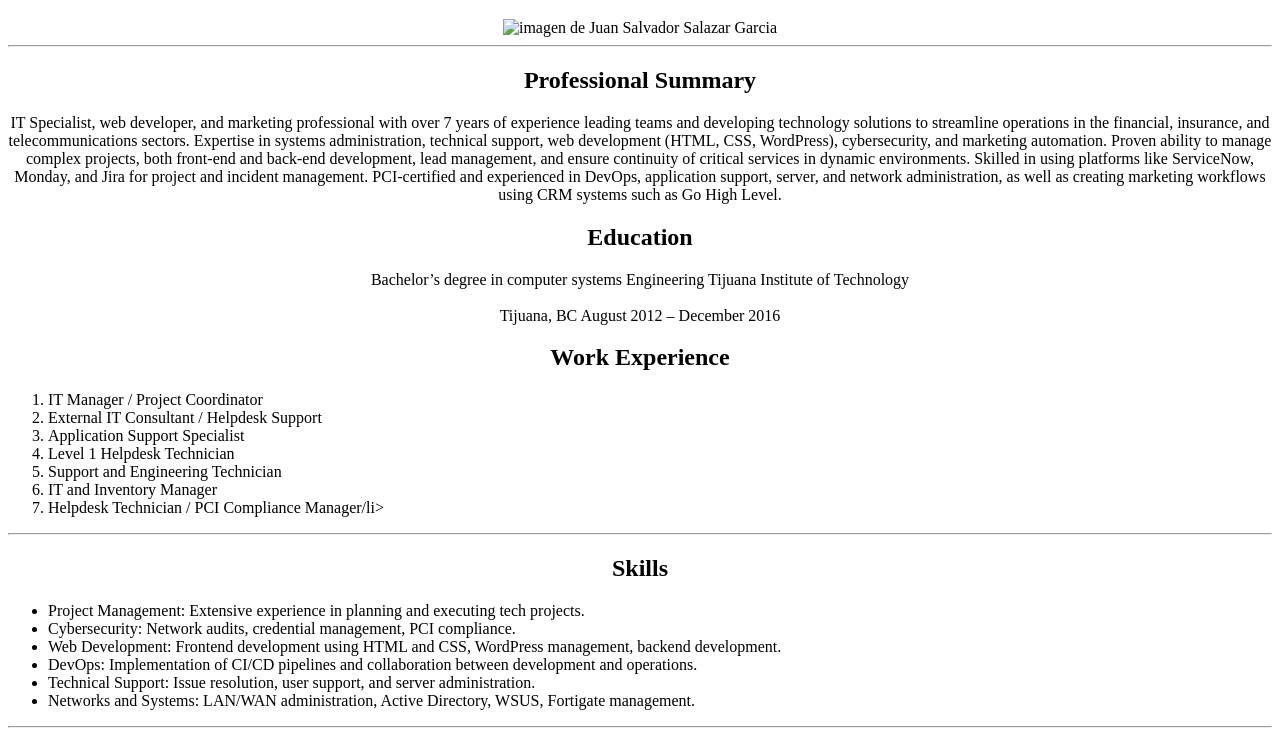
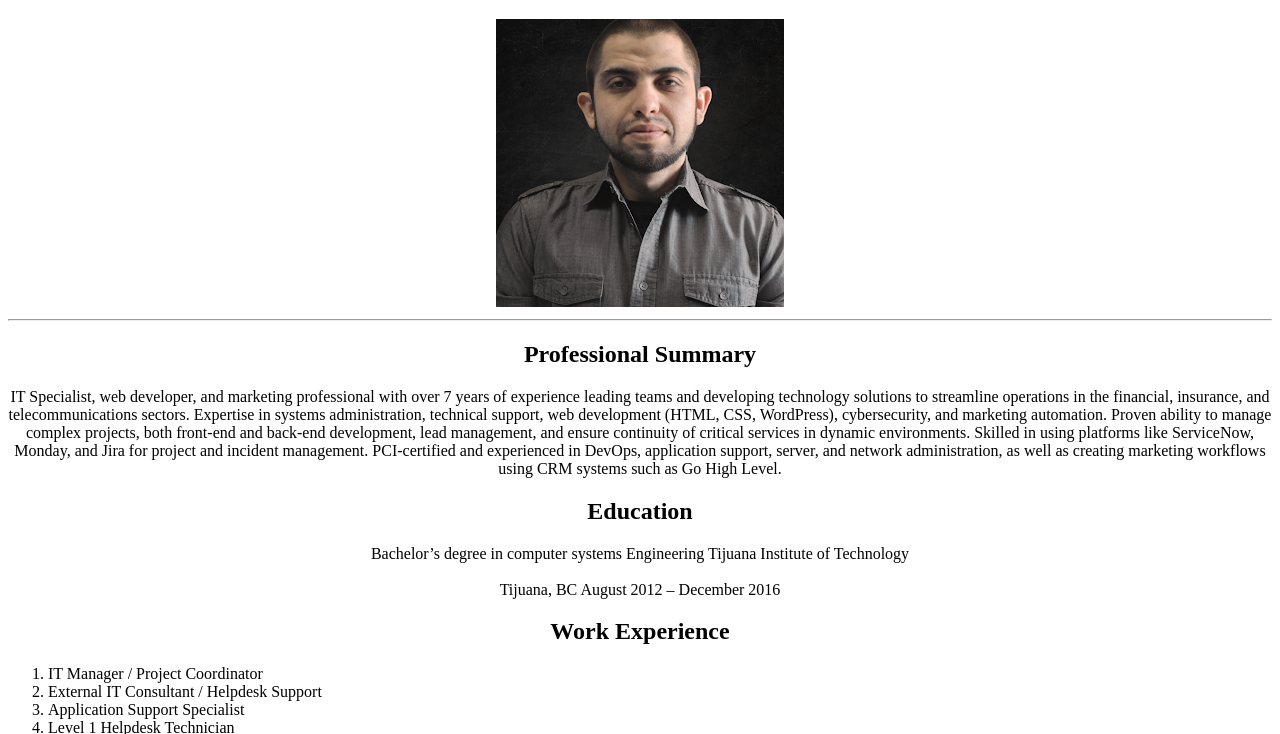
Before and after one commit to soafer06/My-Resume, a plain HTML site: page index.html in a window 1280 px wide. Shown: the part 61-795 px from the top of the page. Drawn offline with Linux system fonts and the light colour scheme.

Commit message:
index.html update
modified folder search for image

```diff
--- a/index.html
+++ b/index.html
@@ -14,7 +14,7 @@
 <!--Descripcion de mis proyectos-->
 
 <H1 align="center"> Juan Salvador Salazar Garcia</H1>
-<center><img src="images/perfil.png" alt="imagen de Juan Salvador Salazar Garcia"></center>
+<center><img src="../perfil.png" alt="imagen de Juan Salvador Salazar Garcia"></center>
 <hr />
 <h2 align="center"> Professional Summary</h2>
 <p align="center">IT Specialist, web developer,
```
